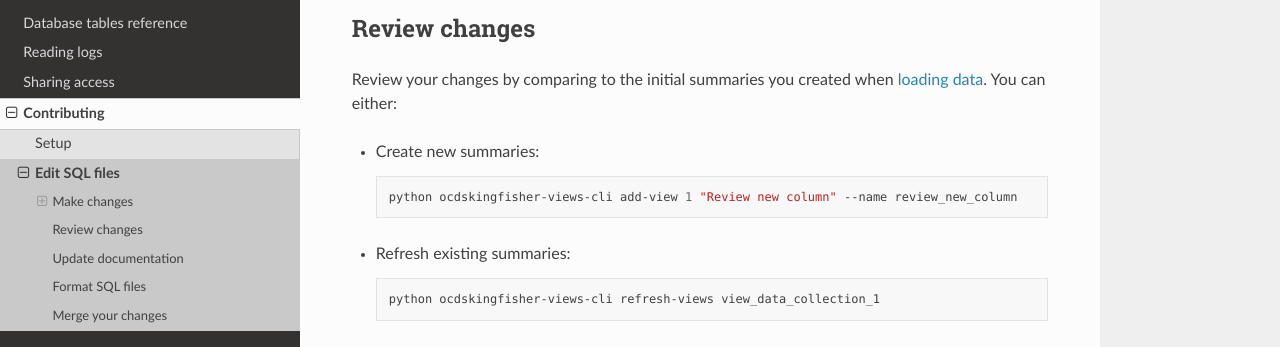
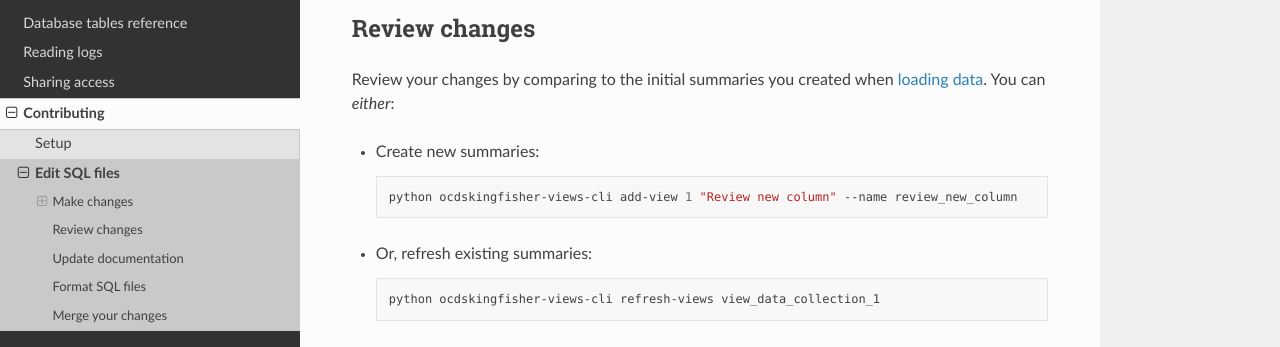
Before and after one commit to open-contracting/kingfisher-summarize, a Sphinx documentation site: the page built from docs/develop/sql.rst, in a window 1280 px wide and 900 px high, scrolled down 2762 px. Shown: the part 188-535 px from the top of the window. Built offline with Sphinx 7.4.7 and the Read the Docs theme 2.0.0, drawn with Linux system fonts in a browser that asks for light colours.

```diff
--- a/docs/develop/sql.rst
+++ b/docs/develop/sql.rst
@@ -149,7 +149,7 @@ This example demonstrates how Kingfisher Views uses temporary (``tmp_*``) and in
 Review changes
 --------------
 
-Review your changes by comparing to the initial summaries you created when :ref:`loading data<load-data>`. You can either:
+Review your changes by comparing to the initial summaries you created when :ref:`loading data<load-data>`. You can *either*:
 
 -  Create new summaries:
 
@@ -157,7 +157,7 @@ Review your changes by comparing to the initial summaries you created when :ref:
 
       python ocdskingfisher-views-cli add-view 1 "Review new column" --name review_new_column
 
--  Refresh existing summaries:
+-  Or, refresh existing summaries:
 
    .. code-block:: bash
 
```
